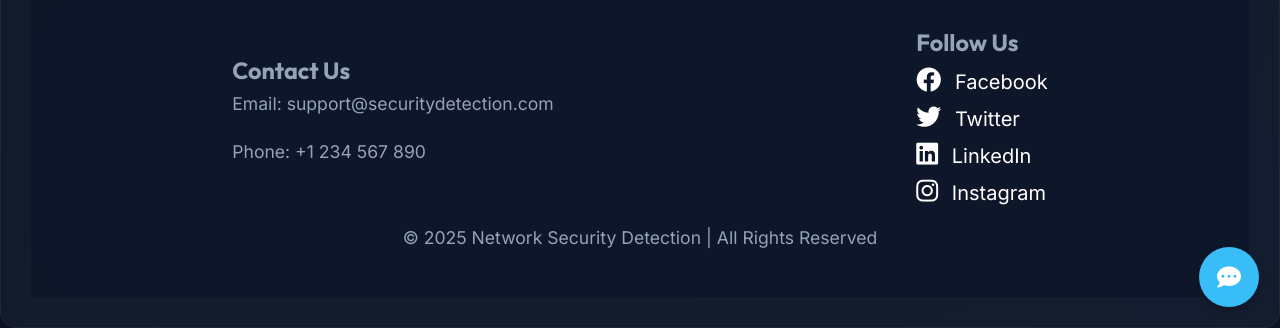
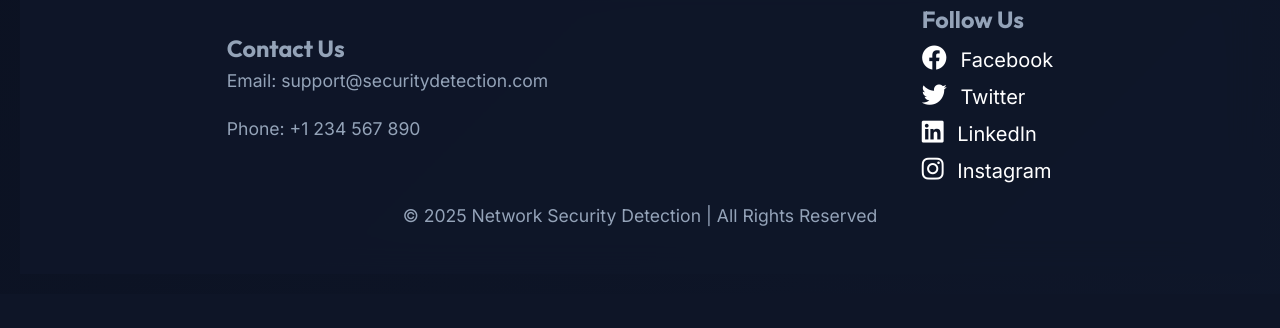
Before and after one commit to pranjalrohankar/MachineLearnning, a Flask app: page /home in a window 1280 px wide. Shown: the part 5098-5426 px from the top of the page. After the commit the page ends 5325 px from the top, so only its background shows below. Run offline with Flask 3, Linux system fonts and the light colour scheme; the visitor is signed in with stand-in values (Sample User, id 1); parts of the project's set-up code (start-up, migrations or seed data) failed here and were passed over.

Commit message:
UI: Made main-content transparent to fix gap under navbar and separate cards

```diff
--- a/static/css/style.css
+++ b/static/css/style.css
@@ -58,13 +58,10 @@ h1, h2, h3, h4, h5, h6, .nav-brand {
 /* Main Content Containers */
 .main-content {
     margin-top: 90px;
-    padding: 30px;
-    background: rgba(30, 41, 59, 0.4);
-    border-radius: 16px;
-    backdrop-filter: blur(12px);
-    -webkit-backdrop-filter: blur(12px);
-    border: 1px solid rgba(255, 255, 255, 0.05);
-    box-shadow: 0 4px 20px rgba(0, 0, 0, 0.2);
+    padding: 20px;
+    background: transparent;
+    border: none;
+    box-shadow: none;
 }
 
 .main-content h1 {
```
Also changed, not shown: templates/styles.css (+4 -7 lines).
